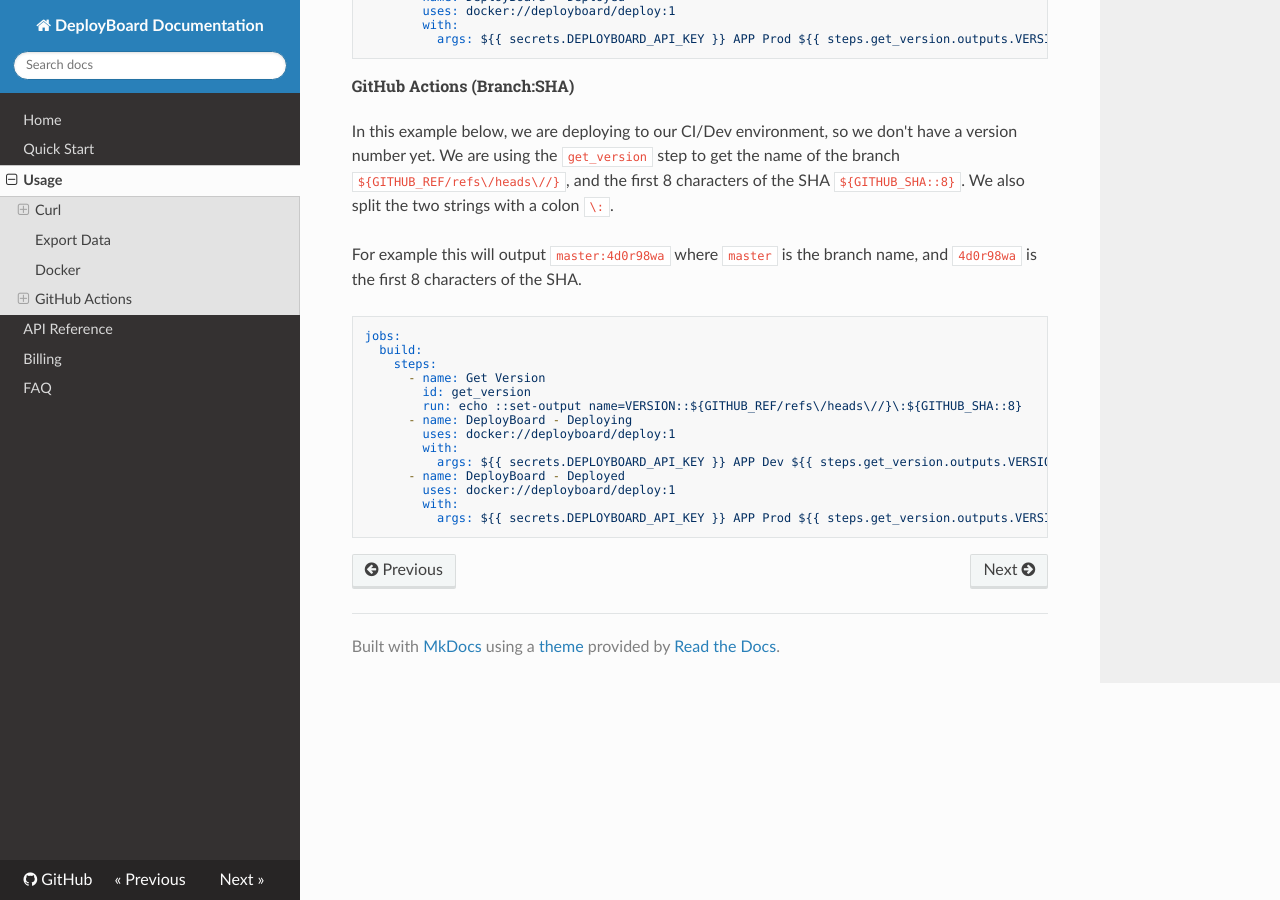
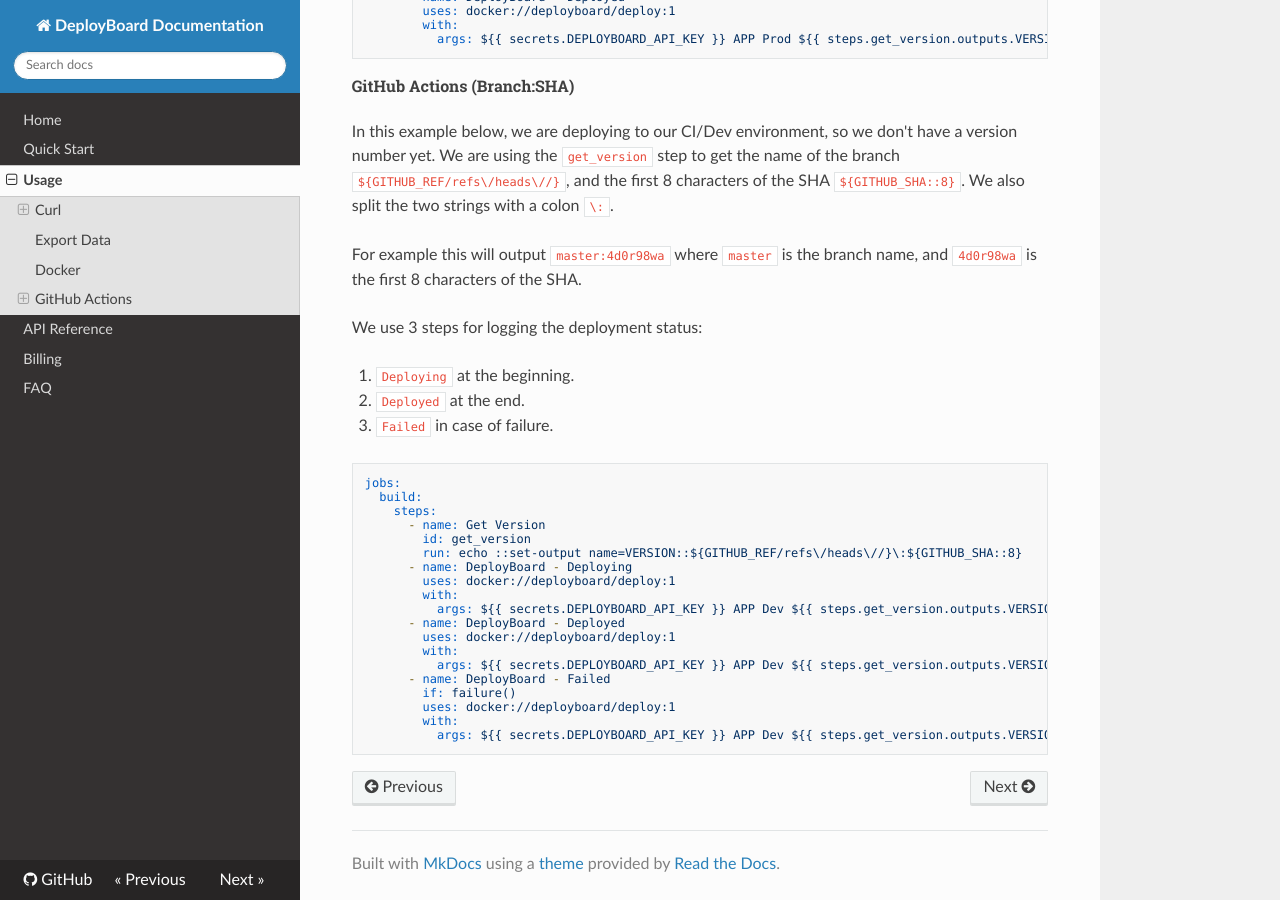
Before and after one commit to DeployBoard/deployboard-docs, an MkDocs documentation site: the page built from docs/usage.md, in a window 1280 px wide and 900 px high, scrolled down 2241 px. Built offline with MkDocs 1.6.1, drawn with Linux system fonts in a browser that asks for light colours; nearby versions of some CDN libraries.

Commit message:
added github actions failure example

````diff
--- a/docs/usage.md
+++ b/docs/usage.md
@@ -97,6 +97,12 @@ In this example below, we are deploying to our CI/Dev environment, so we don't h
 
 For example this will output `master:4d0r98wa` where `master` is the branch name, and `4d0r98wa` is the first 8 characters of the SHA.
 
+We use 3 steps for logging the deployment status:
+
+1. `Deploying` at the beginning.
+2. `Deployed` at the end.
+3. `Failed` in case of failure.
+
 ```
 jobs:
   build:
@@ -111,5 +117,10 @@ jobs:
       - name: DeployBoard - Deployed
         uses: docker://deployboard/deploy:1
         with:
-          args: ${{ secrets.DEPLOYBOARD_API_KEY }} APP Prod ${{ steps.get_version.outputs.VERSION }} Deployed
+          args: ${{ secrets.DEPLOYBOARD_API_KEY }} APP Dev ${{ steps.get_version.outputs.VERSION }} Deployed
+      - name: DeployBoard - Failed
+        if: failure()
+        uses: docker://deployboard/deploy:1
+        with:
+          args: ${{ secrets.DEPLOYBOARD_API_KEY }} APP Dev ${{ steps.get_version.outputs.VERSION }} Failed
 ```
````
